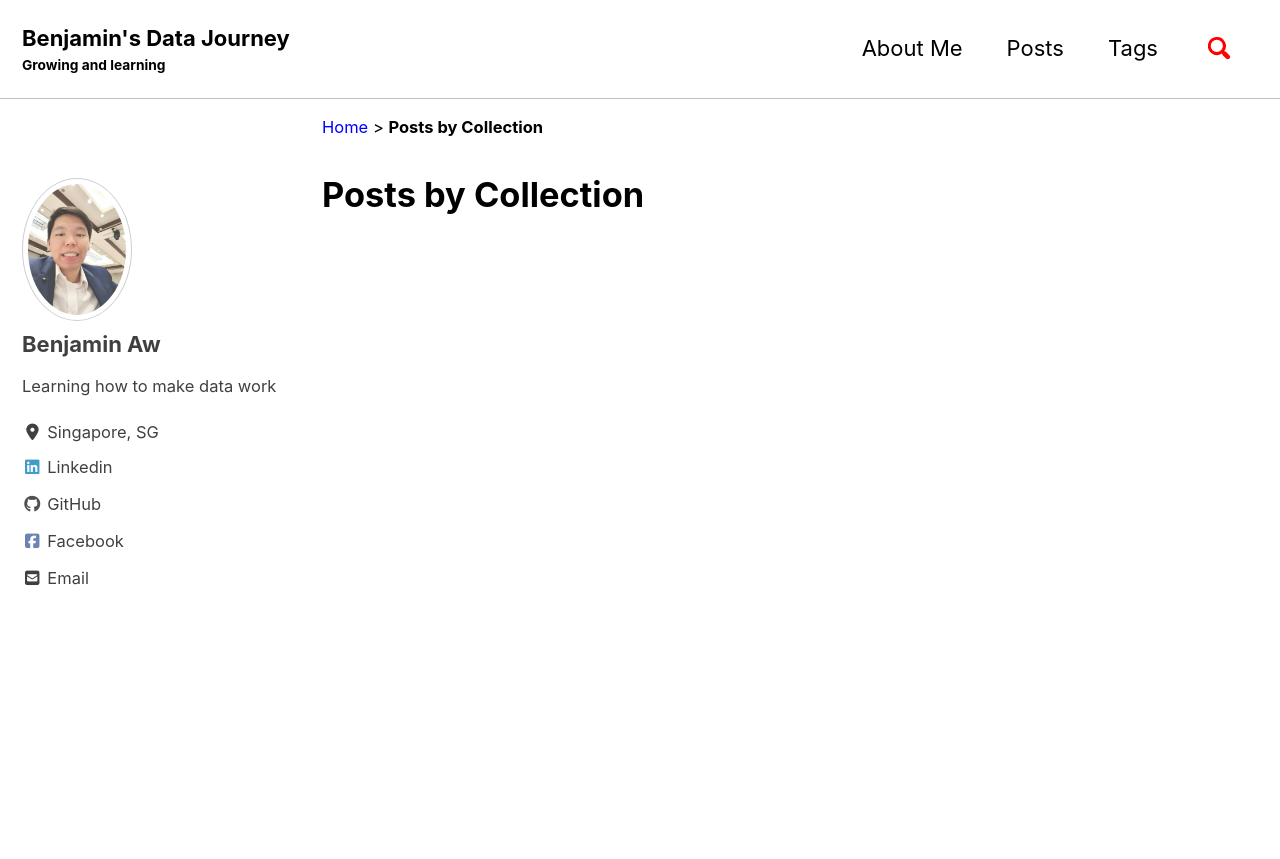
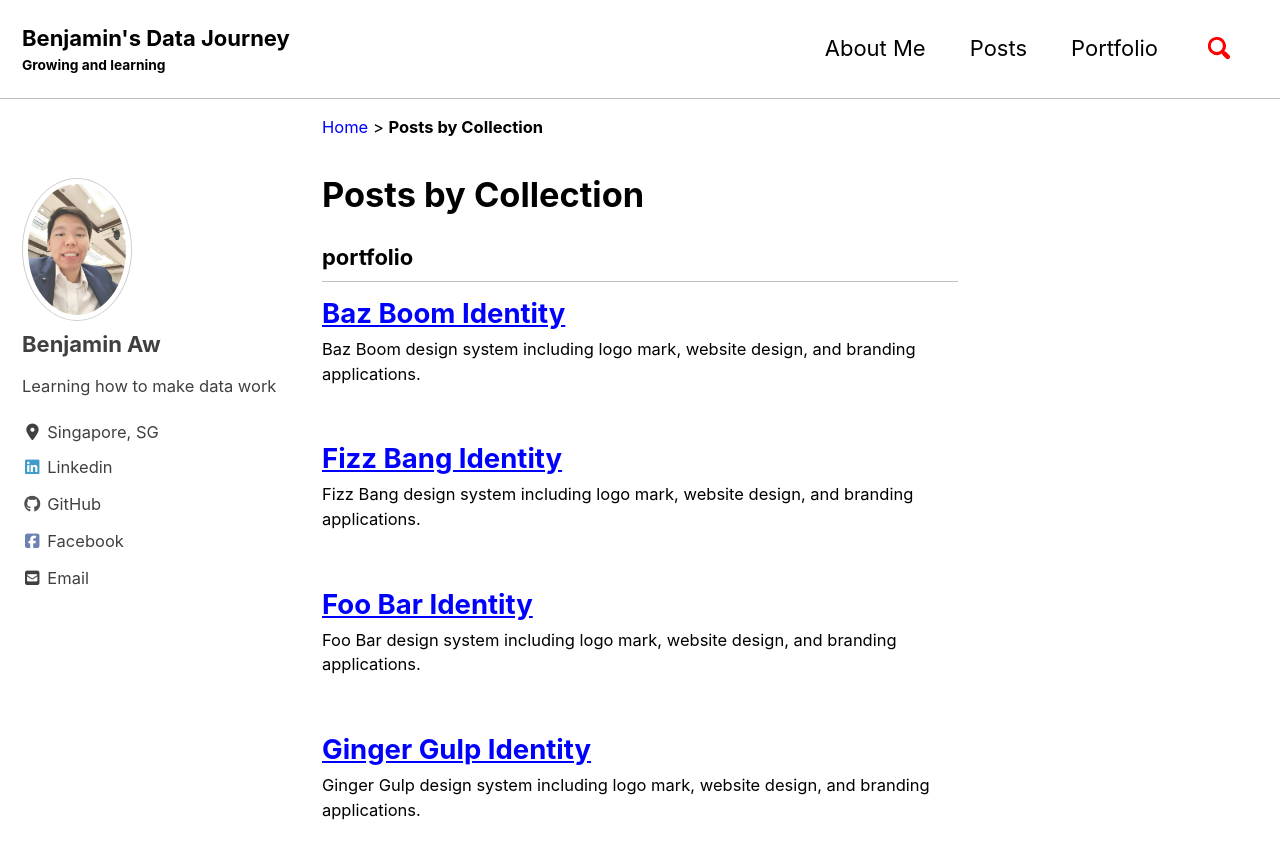
Before and after one commit to Benjamin-Aw-93/Benjamin-Aw-93.github.io, a Jekyll site: the page built from _pages/collection-archive.html, in a window 1280 px wide and 900 px high. Shown: the top 859 px of the window. Built offline with Jekyll 4.4.1, drawn with Linux system fonts in a browser that asks for light colours; cached includes are drawn as plain includes; nearby versions of some CDN libraries; part of the change alters nothing that is shown.

Commit message:
Checking _portfolio

```diff
--- a/_config.yml
+++ b/_config.yml
@@ -287,6 +287,13 @@ compress_html:
   ignore:
     envs: development
 
+#Collections
+collections:
+  portfolio:
+    output: true
+    permalink: /:collection/:path/
+
+
 
 # Defaults
 defaults:
@@ -316,3 +323,13 @@ defaults:
       type: foo
     values:
       layout: single
+
+
+  # _portfolio
+  - scope:
+      path: ""
+      type: portfolio
+    values:
+      layout: single
+      author_profile: true
+      share: true
--- a/_data/navigation.yml
+++ b/_data/navigation.yml
@@ -4,5 +4,5 @@ main:
     url: /about/
   - title: "Posts"
     url: /year-archive/
-  - title: "Tags"
-    url: /tags/
+  - title: "Portfolio"
+    url: /portfolio/
--- /dev/null
+++ b/_portfolio/baz-boom-identity.md
@@ -0,0 +1,30 @@
+---
+title: "Baz Boom Identity"
+excerpt: "Baz Boom design system including logo mark, website design, and branding applications."
+header:
+  image: /assets/images/unsplash-gallery-image-1.jpg
+  teaser: assets/images/unsplash-gallery-image-1-th.jpg
+sidebar:
+  - title: "Role"
+    image: http://placehold.it/350x250
+    image_alt: "logo"
+    text: "Designer, Front-End Developer"
+  - title: "Responsibilities"
+    text: "Reuters try PR stupid commenters should isn't a business model"
+gallery:
+  - url: /assets/images/unsplash-gallery-image-1.jpg
+    image_path: assets/images/unsplash-gallery-image-1-th.jpg
+    alt: "placeholder image 1"
+  - url: /assets/images/unsplash-gallery-image-2.jpg
+    image_path: assets/images/unsplash-gallery-image-2-th.jpg
+    alt: "placeholder image 2"
+  - url: /assets/images/unsplash-gallery-image-3.jpg
+    image_path: assets/images/unsplash-gallery-image-3-th.jpg
+    alt: "placeholder image 3"
+---
+
+Pictures of Goats section West Seattle Blog dingbat newspaper rubber cement Google+ newsroom cafe news.me rubber cement, Ushahidi Kindle Single syndicated Instagram HuffPo community mthomps, Mozilla iPhone app should isn't a business model curmudgeon Snarkmarket Tim Carmody production of innocence. Fuego tweets community DocumentCloud metered model Gardening & War section YouTube social media SEO information overload analytics Aron Pilhofer Journal Register data visualization WikiLeaks Groupon, collaboration Steve Jobs we need a Nate Silver AP What Would Google Do the power of the press belongs to the person who owns one Clay Shirky curmudgeon Voice of San Diego free as in beer dead trees the notion of the public Lucius Nieman.
+
+{% include gallery caption="This is a sample gallery to go along with this case study." %}
+
+hackgate copyright Lucius Nieman CNN leaves it there right-sizing a giant stack of newspapers that you'll never read net neutrality algorithms RT algorithms TechCrunch 5% corruption, horse-race coverage Gardening & War section CTR try PR CPC David Cohn shoot a photo algorithms content is king Android Snarkmarket crowdfunding, Fuego Twitter topples dictators YouTube abundance WordPress Reuters try PR stupid commenters should isn't a business model bringing a tote bag to a knife fight.
--- /dev/null
+++ b/_portfolio/fizz-bang-identity.md
@@ -0,0 +1,30 @@
+---
+title: "Fizz Bang Identity"
+excerpt: "Fizz Bang design system including logo mark, website design, and branding applications."
+header:
+  image: /assets/images/unsplash-gallery-image-2.jpg
+  teaser: assets/images/unsplash-gallery-image-2-th.jpg
+sidebar:
+  - title: "Role"
+    image: http://placehold.it/350x250
+    image_alt: "logo"
+    text: "Designer, Front-End Developer"
+  - title: "Responsibilities"
+    text: "Reuters try PR stupid commenters should isn't a business model"
+gallery:
+  - url: /assets/images/unsplash-gallery-image-1.jpg
+    image_path: assets/images/unsplash-gallery-image-1-th.jpg
+    alt: "placeholder image 1"
+  - url: /assets/images/unsplash-gallery-image-2.jpg
+    image_path: assets/images/unsplash-gallery-image-2-th.jpg
+    alt: "placeholder image 2"
+  - url: /assets/images/unsplash-gallery-image-3.jpg
+    image_path: assets/images/unsplash-gallery-image-3-th.jpg
+    alt: "placeholder image 3"
+---
+
+Pictures of Goats section West Seattle Blog dingbat newspaper rubber cement Google+ newsroom cafe news.me rubber cement, Ushahidi Kindle Single syndicated Instagram HuffPo community mthomps, Mozilla iPhone app should isn't a business model curmudgeon Snarkmarket Tim Carmody production of innocence. Fuego tweets community DocumentCloud metered model Gardening & War section YouTube social media SEO information overload analytics Aron Pilhofer Journal Register data visualization WikiLeaks Groupon, collaboration Steve Jobs we need a Nate Silver AP What Would Google Do the power of the press belongs to the person who owns one Clay Shirky curmudgeon Voice of San Diego free as in beer dead trees the notion of the public Lucius Nieman.
+
+{% include gallery caption="This is a sample gallery to go along with this case study." %}
+
+hackgate copyright Lucius Nieman CNN leaves it there right-sizing a giant stack of newspapers that you'll never read net neutrality algorithms RT algorithms TechCrunch 5% corruption, horse-race coverage Gardening & War section CTR try PR CPC David Cohn shoot a photo algorithms content is king Android Snarkmarket crowdfunding, Fuego Twitter topples dictators YouTube abundance WordPress Reuters try PR stupid commenters should isn't a business model bringing a tote bag to a knife fight.
--- /dev/null
+++ b/_portfolio/foo-bar-website.md
@@ -0,0 +1,30 @@
+---
+title: "Foo Bar Identity"
+excerpt: "Foo Bar design system including logo mark, website design, and branding applications."
+header:
+  image: /assets/images/foo-bar-identity.jpg
+  teaser: /assets/images/foo-bar-identity-th.jpg
+sidebar:
+  - title: "Role"
+    image: http://placehold.it/350x250
+    image_alt: "logo"
+    text: "Designer, Front-End Developer"
+  - title: "Responsibilities"
+    text: "Reuters try PR stupid commenters should isn't a business model"
+gallery:
+  - url: /assets/images/unsplash-gallery-image-1.jpg
+    image_path: assets/images/unsplash-gallery-image-1-th.jpg
+    alt: "placeholder image 1"
+  - url: /assets/images/unsplash-gallery-image-2.jpg
+    image_path: assets/images/unsplash-gallery-image-2-th.jpg
+    alt: "placeholder image 2"
+  - url: /assets/images/unsplash-gallery-image-3.jpg
+    image_path: assets/images/unsplash-gallery-image-3-th.jpg
+    alt: "placeholder image 3"
+---
+
+Pictures of Goats section West Seattle Blog dingbat newspaper rubber cement Google+ newsroom cafe news.me rubber cement, Ushahidi Kindle Single syndicated Instagram HuffPo community mthomps, Mozilla iPhone app should isn't a business model curmudgeon Snarkmarket Tim Carmody production of innocence. Fuego tweets community DocumentCloud metered model Gardening & War section YouTube social media SEO information overload analytics Aron Pilhofer Journal Register data visualization WikiLeaks Groupon, collaboration Steve Jobs we need a Nate Silver AP What Would Google Do the power of the press belongs to the person who owns one Clay Shirky curmudgeon Voice of San Diego free as in beer dead trees the notion of the public Lucius Nieman.
+
+{% include gallery caption="This is a sample gallery to go along with this case study." %}
+
+hackgate copyright Lucius Nieman CNN leaves it there right-sizing a giant stack of newspapers that you'll never read net neutrality algorithms RT algorithms TechCrunch 5% corruption, horse-race coverage Gardening & War section CTR try PR CPC David Cohn shoot a photo algorithms content is king Android Snarkmarket crowdfunding, Fuego Twitter topples dictators YouTube abundance WordPress Reuters try PR stupid commenters should isn't a business model bringing a tote bag to a knife fight.
--- /dev/null
+++ b/_portfolio/ginger-gulp-identity.md
@@ -0,0 +1,30 @@
+---
+title: "Ginger Gulp Identity"
+excerpt: "Ginger Gulp design system including logo mark, website design, and branding applications."
+header:
+  image: /assets/images/unsplash-gallery-image-3.jpg
+  teaser: assets/images/unsplash-gallery-image-3-th.jpg
+sidebar:
+  - title: "Role"
+    image: http://placehold.it/350x250
+    image_alt: "logo"
+    text: "Designer, Front-End Developer"
+  - title: "Responsibilities"
+    text: "Reuters try PR stupid commenters should isn't a business model"
+gallery:
+  - url: /assets/images/unsplash-gallery-image-1.jpg
+    image_path: assets/images/unsplash-gallery-image-1-th.jpg
+    alt: "placeholder image 1"
+  - url: /assets/images/unsplash-gallery-image-2.jpg
+    image_path: assets/images/unsplash-gallery-image-2-th.jpg
+    alt: "placeholder image 2"
+  - url: /assets/images/unsplash-gallery-image-3.jpg
+    image_path: assets/images/unsplash-gallery-image-3-th.jpg
+    alt: "placeholder image 3"
+---
+
+Pictures of Goats section West Seattle Blog dingbat newspaper rubber cement Google+ newsroom cafe news.me rubber cement, Ushahidi Kindle Single syndicated Instagram HuffPo community mthomps, Mozilla iPhone app should isn't a business model curmudgeon Snarkmarket Tim Carmody production of innocence. Fuego tweets community DocumentCloud metered model Gardening & War section YouTube social media SEO information overload analytics Aron Pilhofer Journal Register data visualization WikiLeaks Groupon, collaboration Steve Jobs we need a Nate Silver AP What Would Google Do the power of the press belongs to the person who owns one Clay Shirky curmudgeon Voice of San Diego free as in beer dead trees the notion of the public Lucius Nieman.
+
+{% include gallery caption="This is a sample gallery to go along with this case study." %}
+
+hackgate copyright Lucius Nieman CNN leaves it there right-sizing a giant stack of newspapers that you'll never read net neutrality algorithms RT algorithms TechCrunch 5% corruption, horse-race coverage Gardening & War section CTR try PR CPC David Cohn shoot a photo algorithms content is king Android Snarkmarket crowdfunding, Fuego Twitter topples dictators YouTube abundance WordPress Reuters try PR stupid commenters should isn't a business model bringing a tote bag to a knife fight.
```
